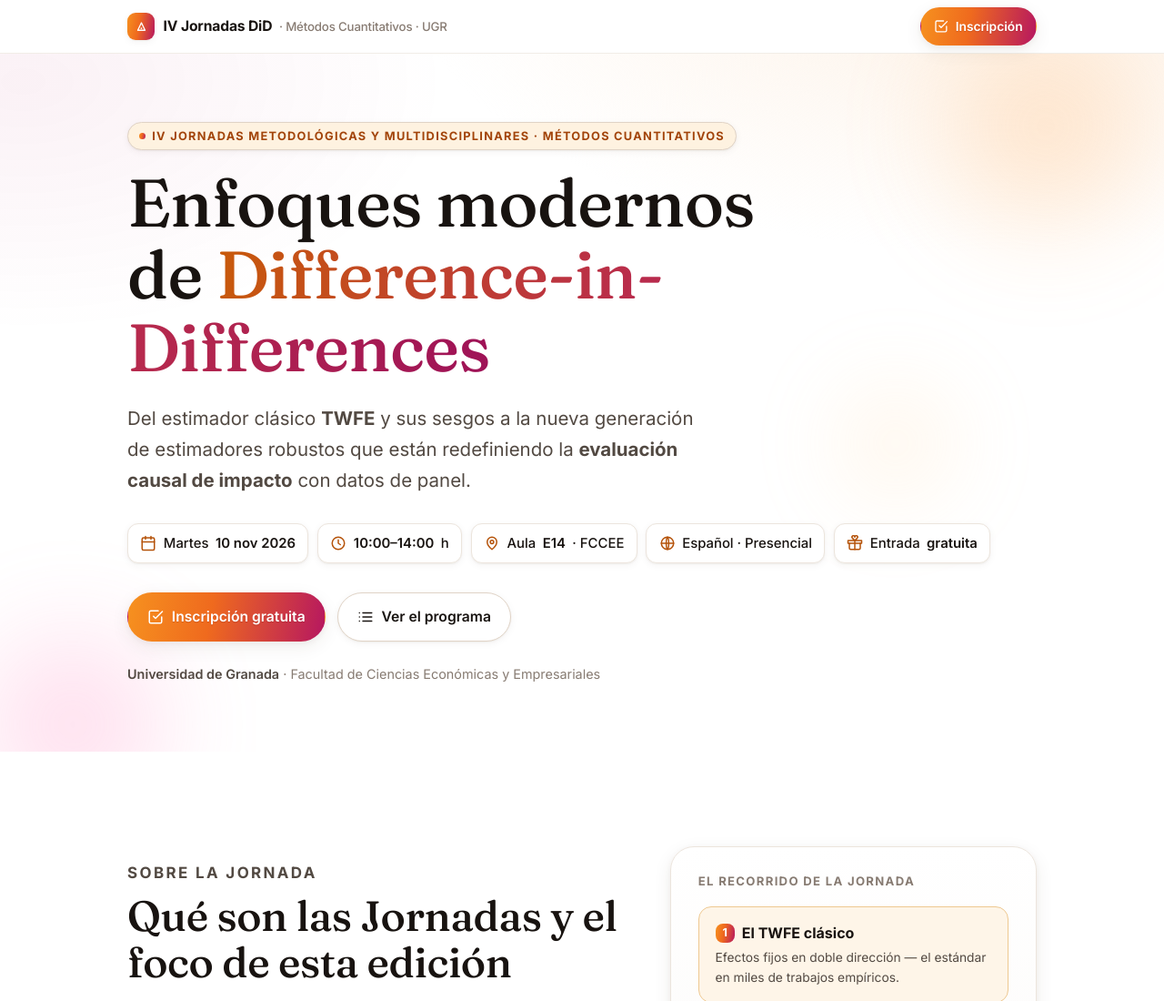
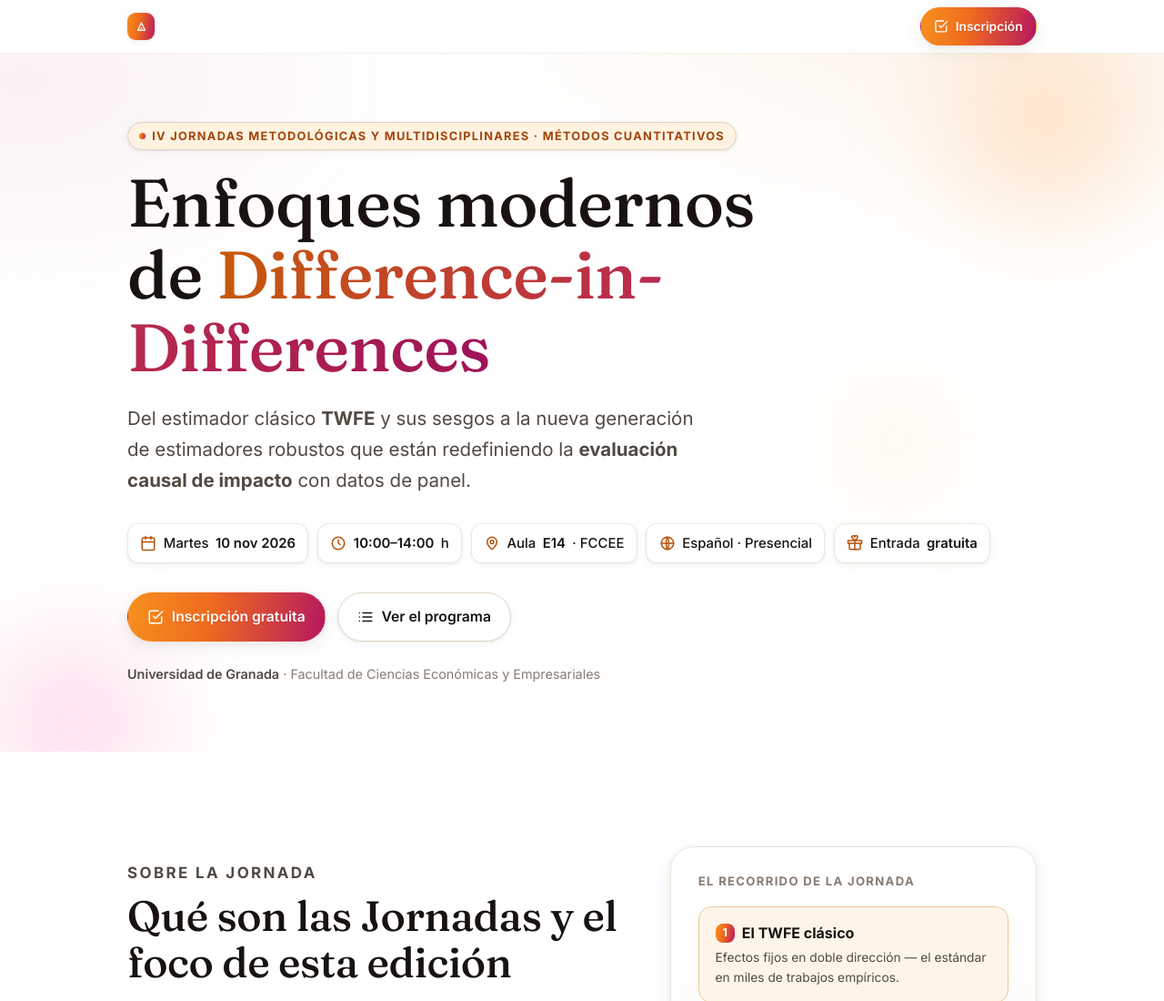
Before and after one commit to agaggero/DiD, a website: page index.html in a window 1280 px wide. Shown: the top 1100 px of the page at 91% size. Drawn offline with Linux system fonts and the light colour scheme.

Commit message:
Header: drop abbreviated brand (mark only); full title in <title>
Co-Authored-By: claude-flow <ruv@ruv.net>

```diff
--- a/index.html
+++ b/index.html
@@ -3,7 +3,7 @@
 <head>
 <meta charset="UTF-8">
 <meta name="viewport" content="width=device-width, initial-scale=1">
-<title>IV Jornadas DiD · UGR</title>
+<title>IV Jornadas Metodológicas y Multidisciplinares en Métodos Cuantitativos · UGR</title>
 <meta name="description" content="Jornada metodológica sobre enfoques modernos de Difference-in-Differences, con la Dra. Lídia Farré (IAE-CSIC · Barcelona School of Economics). 10 de noviembre de 2026, 10:00–14:00 h. Facultad de Ciencias Económicas y Empresariales, Universidad de Granada. Inscripción gratuita.">
 <meta name="author" content="Departamento de Métodos Cuantitativos para la Economía y la Empresa — Universidad de Granada">
 <meta name="keywords" content="Difference-in-Differences, DiD, TWFE, Callaway Sant'Anna, Sun Abraham, evaluación de políticas, métodos cuantitativos, Universidad de Granada, Lídia Farré">
@@ -330,11 +330,10 @@ footer.site a{color:var(--ink-soft)}
 <!-- ===== Sticky bar ===== -->
 <div class="topbar">
   <div class="container row">
-    <a class="brand" href="#top" aria-label="IV Jornadas DiD — inicio">
+    <a class="brand" href="#top" aria-label="IV Jornadas Metodológicas y Multidisciplinares en Métodos Cuantitativos — inicio" title="IV Jornadas Metodológicas y Multidisciplinares en Métodos Cuantitativos">
       <span class="mark" aria-hidden="true">
         <svg viewBox="0 0 64 64" fill="none"><path d="M32 15 L47 46 H17 Z" stroke="#fff" stroke-width="5" stroke-linejoin="round"/><circle cx="32" cy="38" r="3.6" fill="#fff"/></svg>
       </span>
-      <span class="btext"><b>IV Jornadas DiD</b><span class="bsub">· Métodos Cuantitativos · UGR</span></span>
     </a>
     <a class="btn btn-primary btn-sm" href="#inscripcion" data-form>
       <svg viewBox="0 0 24 24" fill="none" stroke="currentColor" stroke-width="2" stroke-linecap="round" stroke-linejoin="round" aria-hidden="true"><path d="M9 11l3 3L22 4"/><path d="M21 12v7a2 2 0 0 1-2 2H5a2 2 0 0 1-2-2V5a2 2 0 0 1 2-2h11"/></svg>
```
